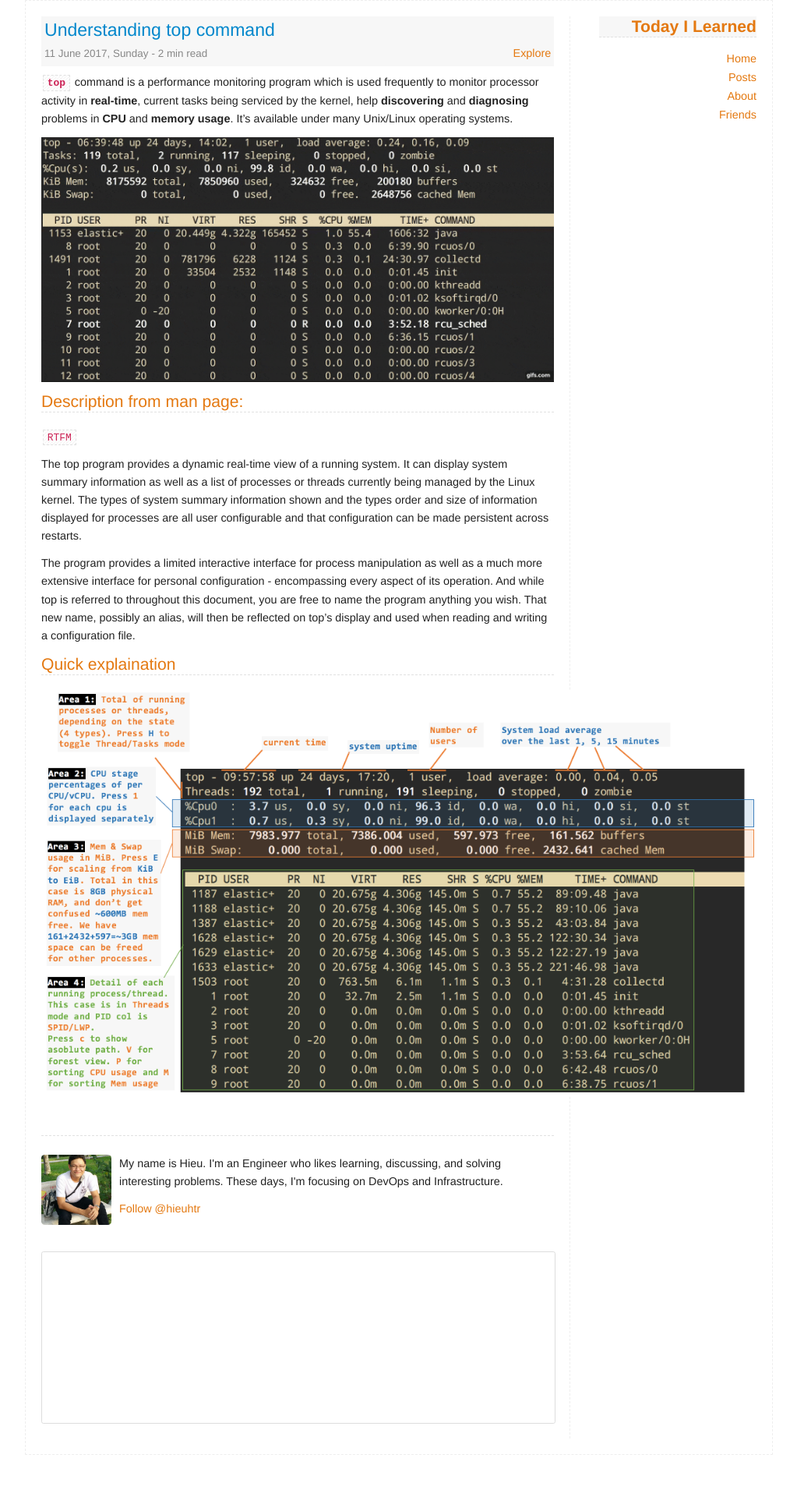
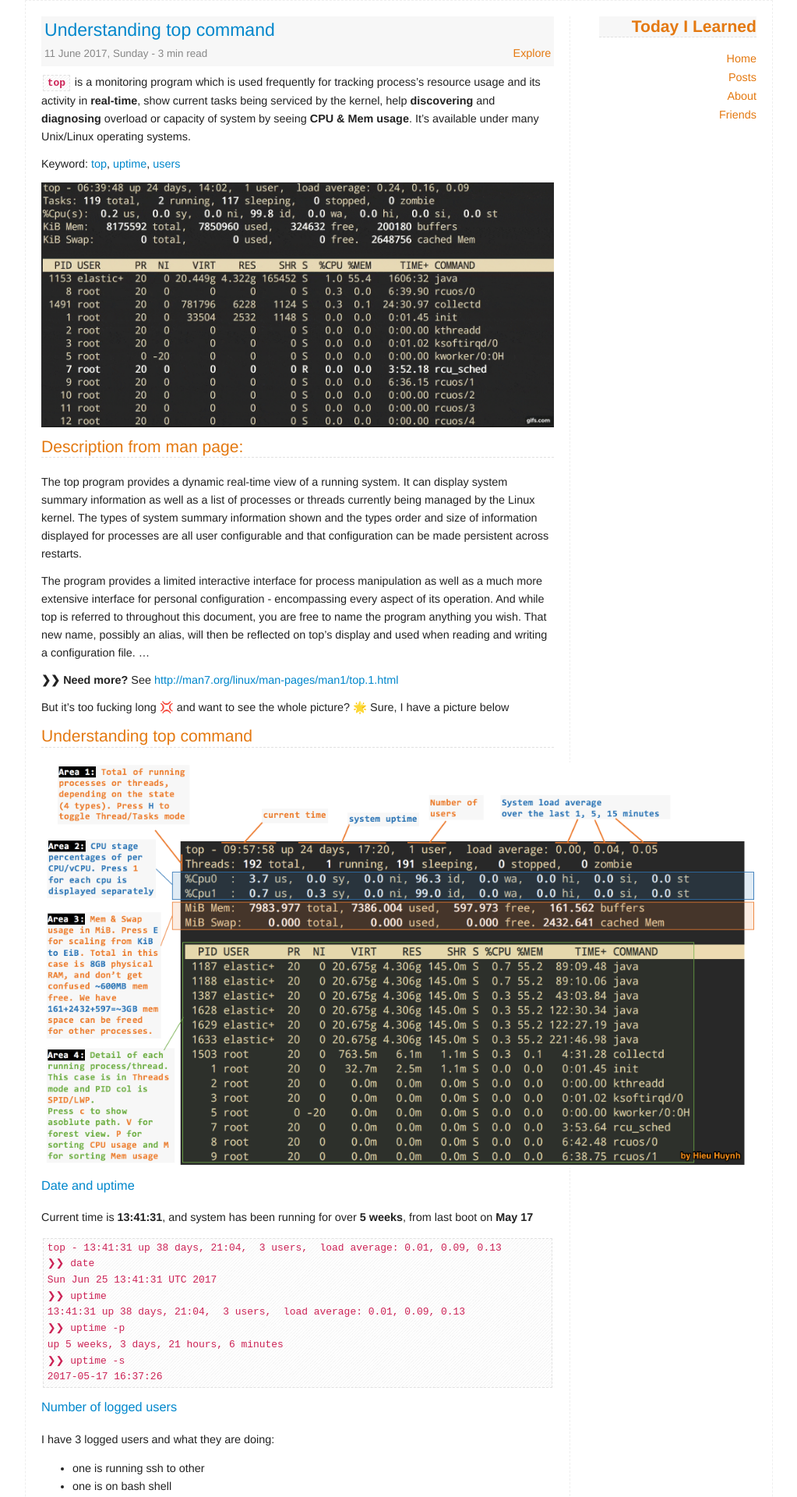
Before and after one commit to duykhang68/duykhang68.github.io, a Jekyll site: the page built from _posts/2017-06-11-Understanding-top-command.markdown, in a window 1280 px wide. Shown: the top 1920 px of the page at 78% size, without its empty margins (128-1151 px from the left). Built offline with Jekyll 4.4.1, drawn with Linux system fonts in a browser that asks for light colours; before the commit the page ends 1866 px from its top, so only the background shows below that; some of the changed text lies outside the part shown.

Commit message:
write top, uptime and logged users

````diff
--- a/_posts/2017-06-11-Understanding-top-command.markdown
+++ b/_posts/2017-06-11-Understanding-top-command.markdown
@@ -5,20 +5,53 @@ category: technical
 description: help discovering and diagnosing problems in CPU and memory usage
 ---
 
-**`top`** command is a performance monitoring program which is used frequently to monitor processor activity in **real-time**, current tasks being serviced by the kernel, help **discovering** and **diagnosing** problems in **CPU** and **memory usage**. It's available under many Unix/Linux operating systems.
+**[`top`](#understanding-top-command)** is a monitoring program which is used frequently for tracking process's resource usage and its activity in **real-time**, show current tasks being serviced by the kernel, help **discovering** and **diagnosing** overload or capacity of system by seeing **CPU & Mem usage**. It's available under many Unix/Linux operating systems.
+
+Keyword: [top](#understanding-top-command), [uptime](#date-and-uptime), [users](#number-of-logged-users)
 
 ![](/assets/img/top-command-optimized.gif)
 
 <!--description-->
 
 ## Description from man page:
-
-`RTFM`
-
 The top program provides a dynamic real-time view of a running system. It can display system summary information as well as a list of processes or threads currently being managed by the Linux kernel. The types of system summary information shown and the types order and size of information displayed for processes are all user configurable and that configuration can be  made persistent across restarts.
 
-The program provides a limited interactive interface for process manipulation as well as a much more extensive interface for personal configuration - encompassing every aspect of its operation. And while top is referred to throughout this document, you are free to name the program anything you wish. That new name, possibly an alias, will then be reflected on top's display and used when reading and writing a configuration file.
+The program provides a limited interactive interface for process manipulation as well as a much more extensive interface for personal configuration - encompassing every aspect of its operation. And while top is referred to throughout this document, you are free to name the program anything you wish. That new name, possibly an alias, will then be reflected on top's display and used when reading and writing a configuration file. ...
 
-## Quick explaination
+**❯❯ Need more?** See [http://man7.org/linux/man-pages/man1/top.1.html](http://man7.org/linux/man-pages/man1/top.1.html)
+
+But it's too fucking long 💢 and want to see the whole picture? 🌟 Sure, I have a picture below
+
+## Understanding top command
 
 ![large-img](/assets/img/top-command.png)
+
+### Date and uptime
+Current time is **13:41:31**, and system has been running for over **5 weeks**, from last boot on **May 17**
+```
+top - 13:41:31 up 38 days, 21:04,  3 users,  load average: 0.01, 0.09, 0.13
+❯❯ date
+Sun Jun 25 13:41:31 UTC 2017
+❯❯ uptime
+13:41:31 up 38 days, 21:04,  3 users,  load average: 0.01, 0.09, 0.13
+❯❯ uptime -p
+up 5 weeks, 3 days, 21 hours, 6 minutes
+❯❯ uptime -s
+2017-05-17 16:37:26
+```
+
+### Number of logged users
+I have 3 logged users and what they are doing:
+- one is running ssh to other
+- one is on bash shell
+- and ... me with `w` command
+
+```
+3 users
+❯❯ w
+ 13:41:31 up 38 days, 21:04,  3 users,  load average: 0.00, 0.01, 0.05
+USER     TTY      FROM             LOGIN@   IDLE   JCPU   PCPU WHAT
+ubuntu   pts/0    x.205.x.xxx      13:09    1:34   0.07s  0.03s ssh abc.xyz
+ubuntu   pts/3    x.64.xx.xxx      05:11    8:36m  0.05s  0.01s -bash
+ubuntu   pts/6    x.161.x.xxx      13:47    3.00s  0.04s  0.00s w
+```
--- a/_sass/_base.scss
+++ b/_sass/_base.scss
@@ -149,7 +149,7 @@ h1, h2, h3, h4, h5, h6 {
   font-weight: 500; }
 h1 { font-size: 2.2rem; line-height: 1.2;  letter-spacing: 0rem; color: #e47911;}
 h2 { font-size: 2.0rem; line-height: 1.25; letter-spacing: 0rem; color: #e47911; border-bottom: 1px dashed #E1E1E1;}
-h3 { font-size: 1.7rem; line-height: 1.3;  letter-spacing: 0rem; }
+h3 { font-size: 1.7rem; line-height: 1.3;  letter-spacing: 0rem; color: #0087CC;}
 h4 { font-size: 1.5rem; line-height: 1.35; letter-spacing: 0rem; }
 h5 { font-size: 1.3rem; line-height: 1.5;  letter-spacing: 0rem; }
 h6 { font-size: 1.1rem; line-height: 1.6;  letter-spacing: 0rem; }
````
Also changed, not shown: _posts/2017-06-25-Adware-on-Betternet-chrome-extension.markdown (+3 -4 lines), assets/img/top-command.jpg (added), assets/img/top-command.png, 8 other files.
